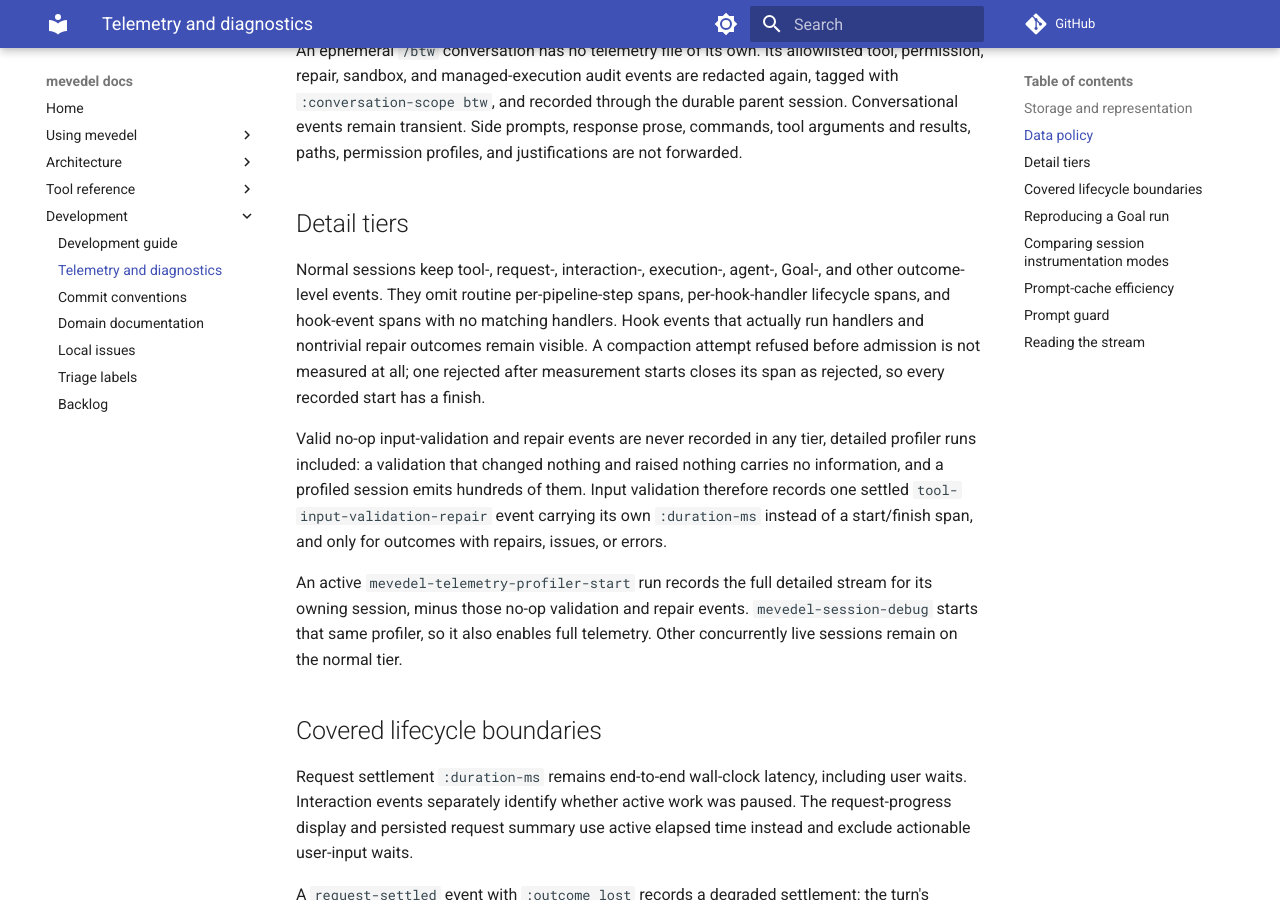
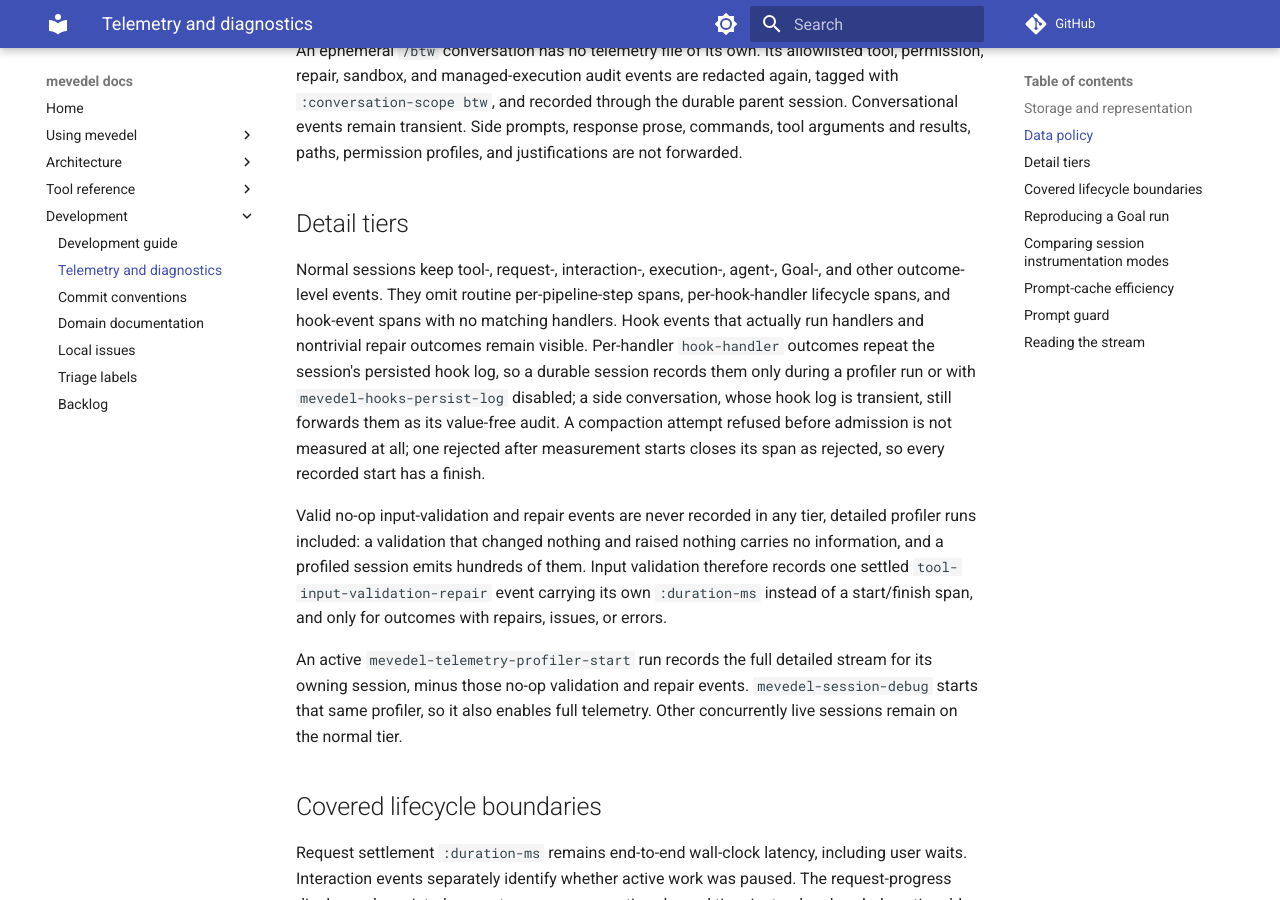
Before and after one commit to FrauH0lle/mevedel, an MkDocs documentation site: the page built from docs/telemetry.md, in a window 1280 px wide and 900 px high, scrolled down 1690 px. Built offline with MkDocs 1.6.1 and Material for MkDocs 9.7.7, drawn with Linux system fonts in a browser that asks for light colours; comment, search, counter and statistics services are not loaded.

Commit message:
fix(telemetry): Record per-handler hook outcomes only when profiled
Every hook handler run wrote a hook-handler telemetry event that
repeated the session's persisted hook log, about 9% of all events.
The telemetry manual already limits per-handler events to profiler
runs.  A durable session now records them only while profiled or when
its hook log is not persisted; side conversations, whose hook log is
transient, still forward them as their value-free audit.

```diff
--- a/docs/telemetry.md
+++ b/docs/telemetry.md
@@ -84,7 +84,11 @@
 and other outcome-level events. They omit routine per-pipeline-step spans,
 per-hook-handler lifecycle spans, and hook-event spans with no matching
 handlers. Hook events that actually run handlers and nontrivial repair
-outcomes remain visible. A compaction attempt refused before admission is not
+outcomes remain visible. Per-handler `hook-handler` outcomes repeat the
+session's persisted hook log, so a durable session records them only during a
+profiler run or with `mevedel-hooks-persist-log` disabled; a side
+conversation, whose hook log is transient, still forwards them as its
+value-free audit. A compaction attempt refused before admission is not
 measured at all; one rejected after measurement starts closes its span as
 rejected, so every recorded start has a finish.
 
```
Also changed, not shown: 2 other files.
